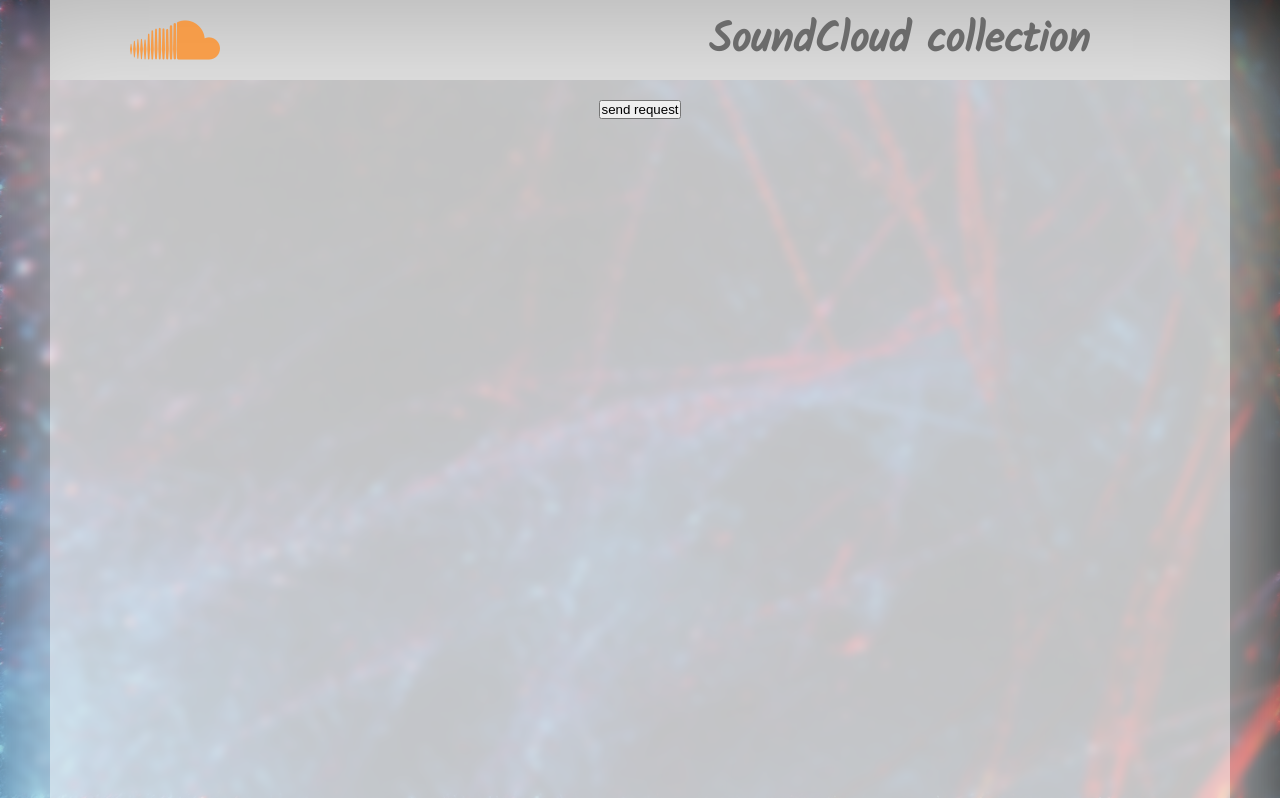
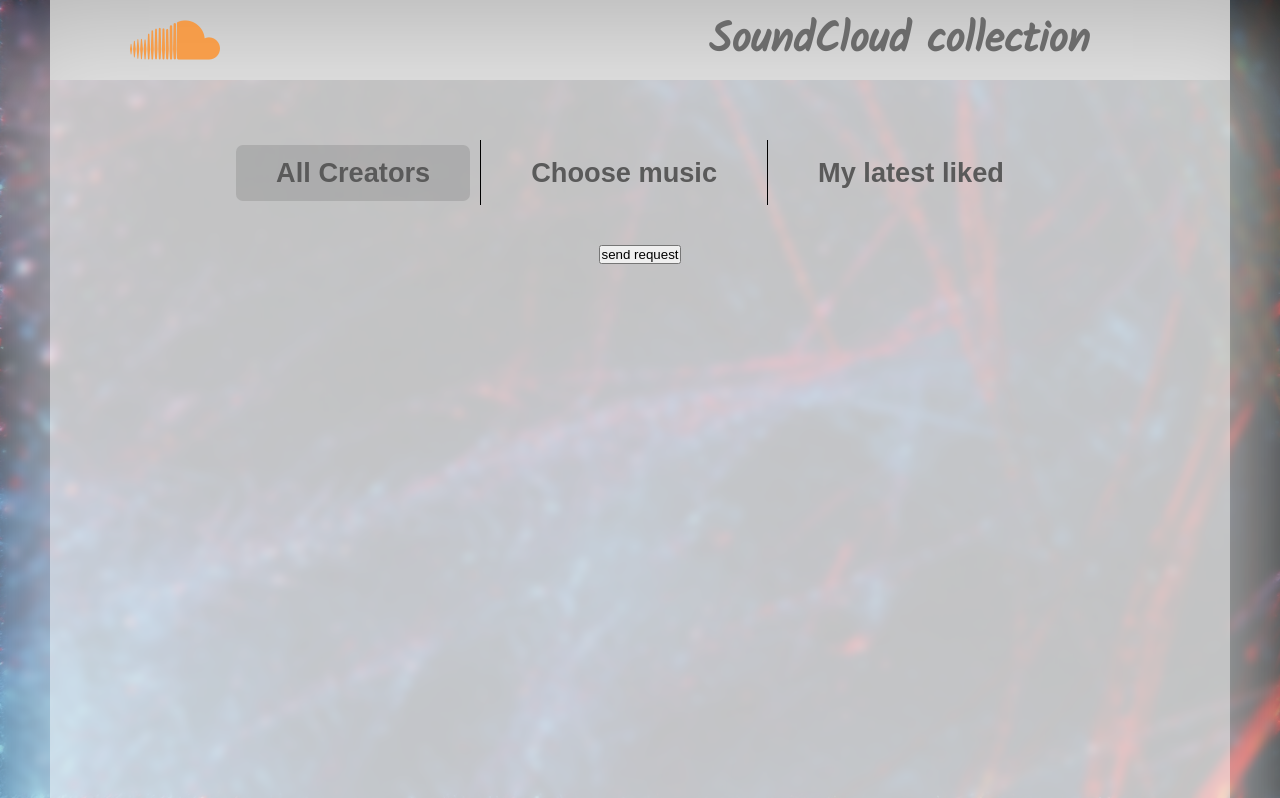
Before and after one commit to turbz0r/cloud-collection, a website: page index.html in a window 1280 px wide. Shown: the top 798 px of the page. Drawn offline with Linux system fonts and the light colour scheme; no server answers; a web font is replaced by a local one.

Commit message:
nav option list added

```diff
--- a/index.html
+++ b/index.html
@@ -27,6 +27,21 @@
             </header>
             <main>
                 <div class="container">
+                    <div class="main-navigation">
+                        <div class="main-navigation__wrapper">
+                            <nav class="navigation-list">
+                                <a data-option="creators-all" href="" class="navigation-option nav-active"
+                                    >All Creators</a
+                                >
+                                <div class="separator"></div>
+                                <a data-option="creators-list" href="" class="navigation-option">Choose music</a>
+                                <div class="separator"></div>
+                                <a data-option="likes" href="" class="navigation-option">My latest liked</a>
+                                <!-- TODO -->
+                            </nav>
+                        </div>
+                    </div>
+
                     <div class="test-mid">
                         <button class="data-btn">send request</button>
                     </div>
--- a/src/css/style.css
+++ b/src/css/style.css
@@ -9,14 +9,13 @@
 }
 html,
 body {
+    font-family: 'Ysabeau Office', sans-serif;
     min-height: 100%;
     height: 100%;
 }
 
 body {
-    background: url('/src/img/background-pic.jpg');
-    background-attachment: fixed;
-    background-repeat: no-repeat;
+    background: url('/src/img/background-pic.jpg') no-repeat center center fixed;
     background-size: cover;
 }
 
@@ -73,13 +72,13 @@
 
 .header-content__wrapper > i {
     font-size: 72px;
-    color: rgba(255, 142, 37, 0.788);
+    color: #ff8e25c9;
 }
 
 .header-content__wrapper > h2 {
     font-family: 'Kalam', cursive;
     font-size: 42px;
-    color: rgb(107, 107, 107);
+    color: #6b6b6b;
     padding-right: 60px;
 }
 
@@ -103,6 +102,48 @@
     box-shadow: 0px 0px 105px 60px rgba(255, 255, 255, 0.6);
 }
 
+.main-navigation {
+    padding-top: 40px;
+}
+
+.main-navigation__wrapper {
+    margin: 20px 40px;
+}
+
+.navigation-list {
+    display: flex;
+    height: 65px;
+    align-items: center;
+    justify-content: center;
+}
+
+.navigation-option {
+    text-decoration: none;
+    color: #5a5a5a;
+    font-size: 1.7em;
+    font-weight: 600;
+    padding: 12px 40px;
+
+    transition: color 0.2s;
+}
+
+.nav-active {
+    background-color: #6b6b6b3f;
+    border-radius: 7px;
+}
+
+/* TODO */
+
+.navigation-option:hover {
+    color: #f79437c9;
+}
+
+.separator {
+    min-height: 100%;
+    margin: 0 10px;
+    border-right: 1px solid black;
+}
+
 .test-mid {
     display: flex;
     align-items: center;
```
